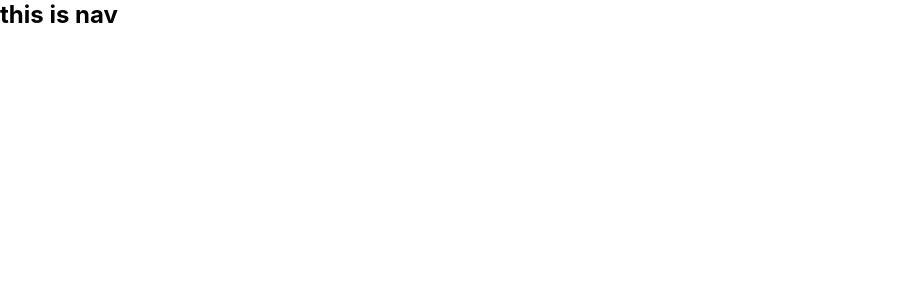
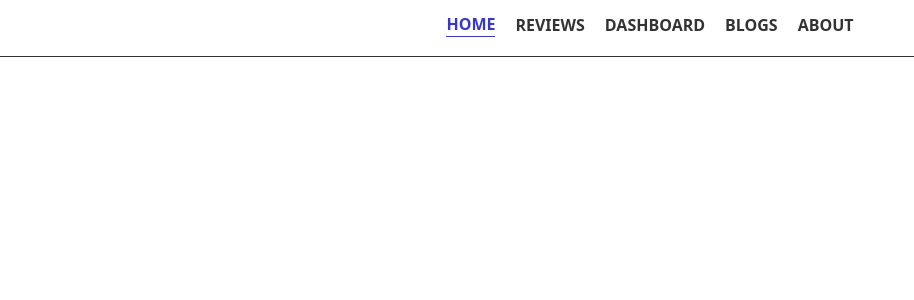
Before and after one commit to MrMADS28289/Meta-Headphones, a React (Create React App) app: page / in a window 1280 px wide. Shown: the top 300 px of the page, without its empty margins (0-914 px from the left). Built offline with nearby package versions, Linux system fonts and the light colour scheme.

Commit message:
nav part is completed

```diff
--- a/package.json
+++ b/package.json
@@ -3,6 +3,7 @@
   "version": "0.1.0",
   "private": true,
   "dependencies": {
+    "@heroicons/react": "^1.0.6",
     "@testing-library/jest-dom": "^5.16.3",
     "@testing-library/react": "^12.1.4",
     "@testing-library/user-event": "^13.5.0",
@@ -35,5 +36,10 @@
       "last 1 firefox version",
       "last 1 safari version"
     ]
+  },
+  "devDependencies": {
+    "autoprefixer": "^10.4.4",
+    "postcss": "^8.4.12",
+    "tailwindcss": "^3.0.23"
   }
 }
--- /dev/null
+++ b/postcss.config.js
@@ -0,0 +1,6 @@
+module.exports = {
+  plugins: {
+    tailwindcss: {},
+    autoprefixer: {},
+  },
+}
--- a/src/App.js
+++ b/src/App.js
@@ -3,7 +3,7 @@ import NavBar from './Components/NavBar/NavBar';
 
 function App() {
   return (
-    <div className="App">
+    <div>
       <NavBar></NavBar>
     </div>
   );
--- /dev/null
+++ b/src/Components/CustomLink/CustomLink.js
@@ -0,0 +1,20 @@
+import { Link, useMatch, useResolvedPath } from "react-router-dom";
+
+function CustomLink({ children, to, ...props }) {
+    let resolved = useResolvedPath(to);
+    let match = useMatch({ path: resolved.pathname, end: true });
+
+    return (
+        <div>
+            <Link
+                style={{ color: match ? 'rgb(56, 56, 199)' : '#333333', borderBottom: match ? "1px solid rgb(56, 56, 199)" : "white" }}
+                to={to}
+                {...props}
+            >
+                {children}
+            </Link>
+        </div>
+    );
+}
+
+export default CustomLink;
--- /dev/null
+++ b/src/Components/NavBar/NavBar.css
@@ -0,0 +1,13 @@
+.nav-container {
+    height: 57px;
+    border-bottom: 1px solid #333333;
+    display: flex;
+    align-items: center;
+}
+
+.links-container a {
+    font-weight: bold;
+    display: flex;
+    align-items: center;
+    margin-left: 20px;
+}
--- a/src/Components/NavBar/NavBar.js
+++ b/src/Components/NavBar/NavBar.js
@@ -1,9 +1,25 @@
 import React from 'react';
+import { MenuIcon, XIcon } from '@heroicons/react/solid'
+import './NavBar.css'
+import { useState } from 'react';
+import CustomLink from '../CustomLink/CustomLink';
 
 const NavBar = () => {
+
+    const [open, setOpen] = useState(false);
+
     return (
-        <nav>
-            <h1>this is nav</h1>
+        <nav className='nav-container items-end'>
+            <ul className={`links-container bg-black text-white absolute p-1 ease-out duration-500 w-full ${open ? 'top-14' : 'top-[-150px]'} md:flex md:top-2 md:items-center md:bg-white md:text-black md:justify-center`}>
+                <CustomLink to='/'>HOME</CustomLink>
+                <CustomLink to='/reviews'>REVIEWS</CustomLink>
+                <CustomLink to='/dashboard'>DASHBOARD</CustomLink>
+                <CustomLink to='/blogs'>BLOGS</CustomLink>
+                <CustomLink to='/about'>ABOUT</CustomLink>
+            </ul>
+            <div onClick={() => setOpen(!open)} className='h-8 w-8 md:hidden'>
+                {open ? <XIcon /> : <MenuIcon />}
+            </div>
         </nav>
     );
 };
--- a/src/index.css
+++ b/src/index.css
@@ -1,13 +1,3 @@
-body {
-  margin: 0;
-  font-family: -apple-system, BlinkMacSystemFont, 'Segoe UI', 'Roboto', 'Oxygen',
-    'Ubuntu', 'Cantarell', 'Fira Sans', 'Droid Sans', 'Helvetica Neue',
-    sans-serif;
-  -webkit-font-smoothing: antialiased;
-  -moz-osx-font-smoothing: grayscale;
-}
-
-code {
-  font-family: source-code-pro, Menlo, Monaco, Consolas, 'Courier New',
-    monospace;
-}
+@tailwind base;
+@tailwind components;
+@tailwind utilities;
--- /dev/null
+++ b/tailwind.config.js
@@ -0,0 +1,9 @@
+module.exports = {
+  content: [
+    "./src/**/*.{js,jsx,ts,tsx}",
+  ],
+  theme: {
+    extend: {},
+  },
+  plugins: [],
+}
```
Also changed, not shown: 1 other file (tests, documents, lock files or other folders).
